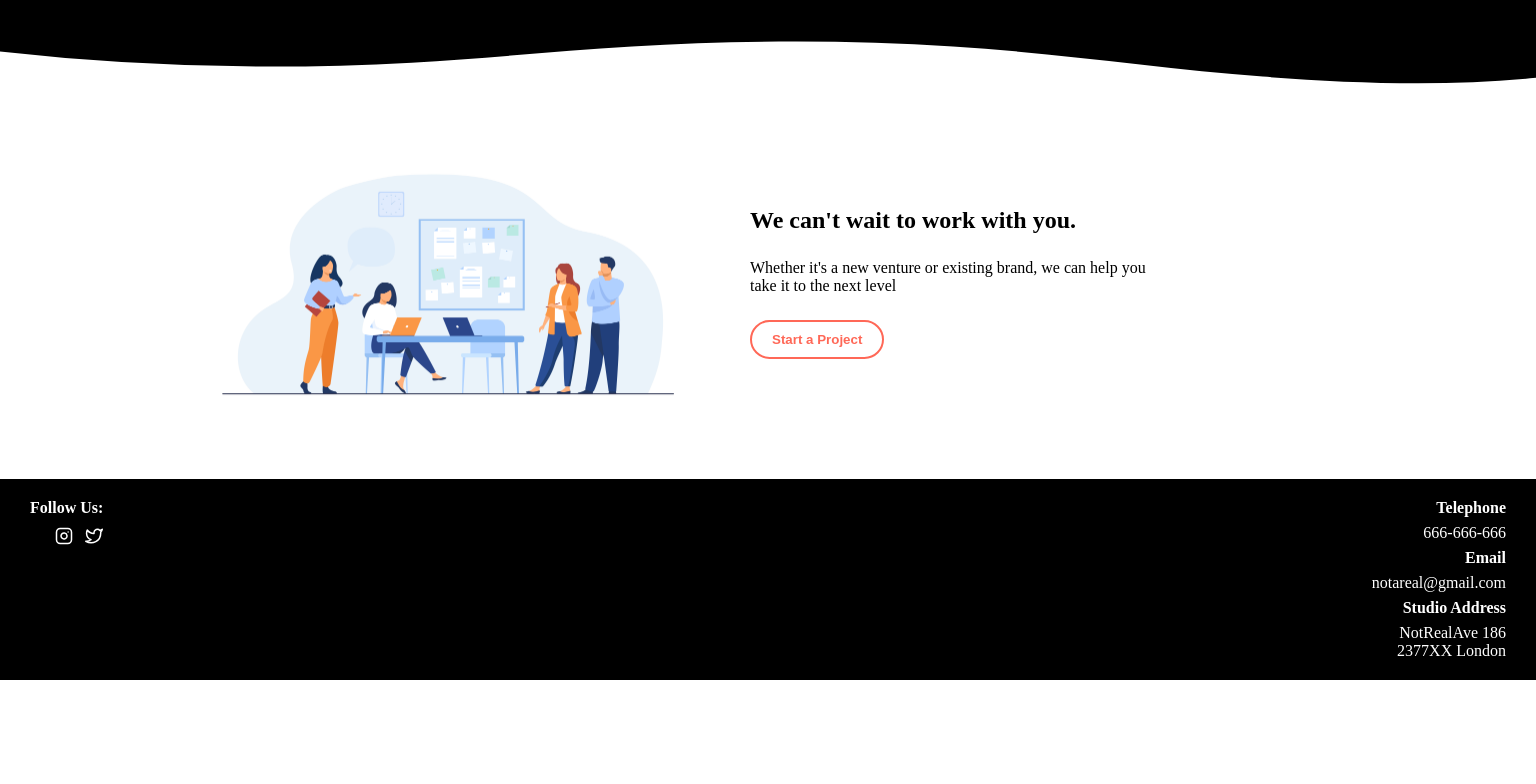
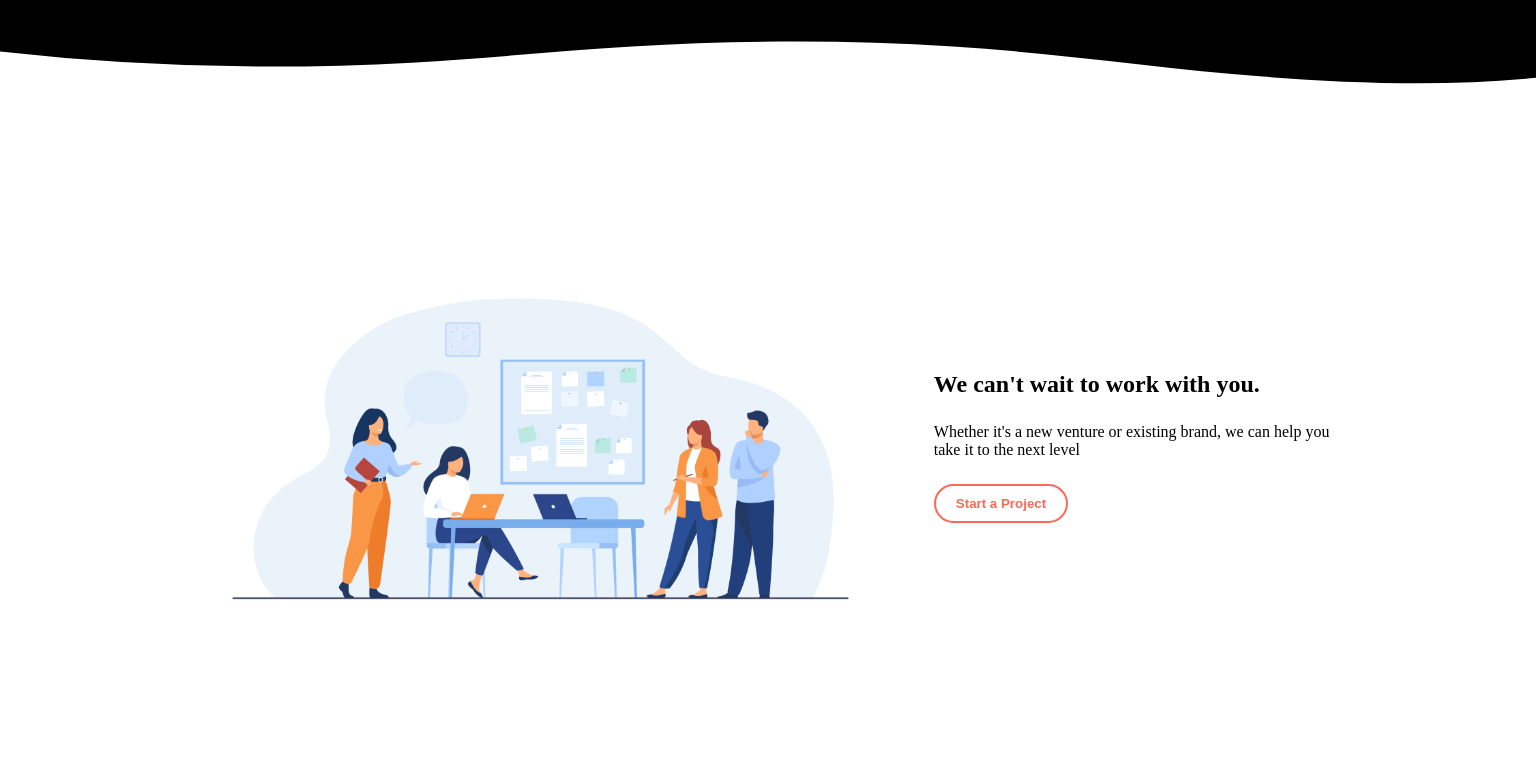
Before and after one commit to Bertmoss/web-design-website, a website built with webpack: page dist/index.html in a window 1536 px wide. Shown: the part 3040-3824 px from the top of the page. Before the commit the page ends 3720 px from the top, so only its background shows below. Built offline with nearby package versions, Linux system fonts and the light colour scheme; files whose address does not match are found by name.

Commit message:
Change height for main__start-project-div

```diff
--- a/src/main/_main.scss
+++ b/src/main/_main.scss
@@ -125,11 +125,17 @@ img {
   padding-bottom: 40px;
 }
 //start-project-div
+.main__start-project-div {
+  @include flex-column($gap: 0px);
+  justify-content: center;
+  align-items: center;
+  height: 85vh;
+}
 
 .p-start-project-div__img {
   width: min(100%, 500px);
-  margin: auto;
-  display: block;
+  height: auto;
+
 }
 
 //Showreel
@@ -356,11 +362,14 @@ img {
         //start-project-div
 
         .main__start-project-div {
-          display: flex;
+          flex-direction: row;
           gap: 50px;
+          height: 80vh;
         }
         .p-start-project-div__img {
-          margin: 0px
+          margin: 0px;
+          height: auto;
+          width: min(60%, 700px);
         }
         .start-project-div__block {
           align-items: start;
@@ -369,4 +378,5 @@ img {
           text-align: start;
         }
 
+
   }
--- a/webpack.config.js
+++ b/webpack.config.js
@@ -6,7 +6,6 @@ module.exports = {
   output: {
     filename: 'main.js',
     path: path.resolve(__dirname, 'dist'),
-    clean: true,
   },
   devtool: "inline-source-map",
   module: {
```
Also changed, not shown: dist/index.html, dist/output.css, images/start-project-div-img.jpg (renamed from images/start-project-div__img.jpg), 1 other file.
